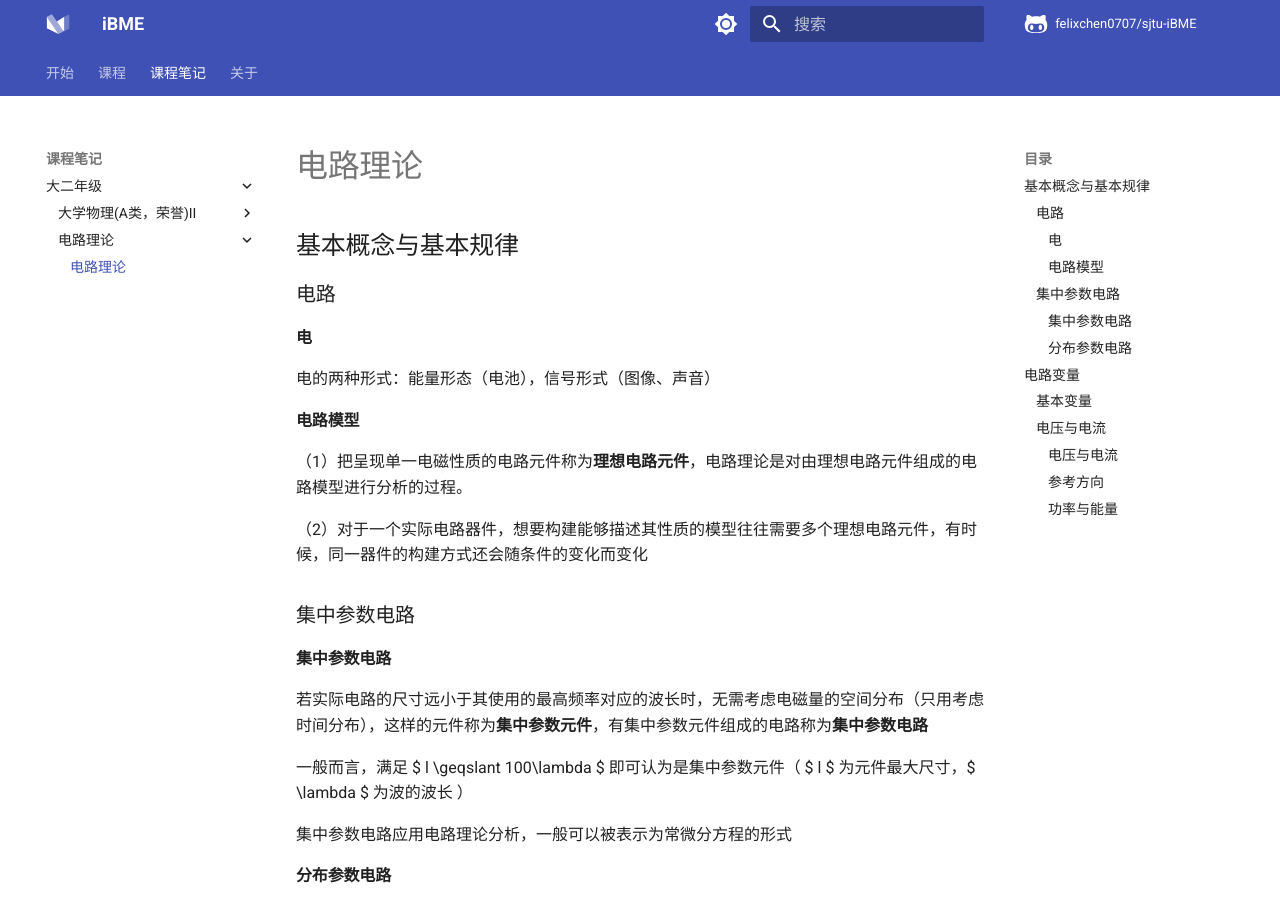
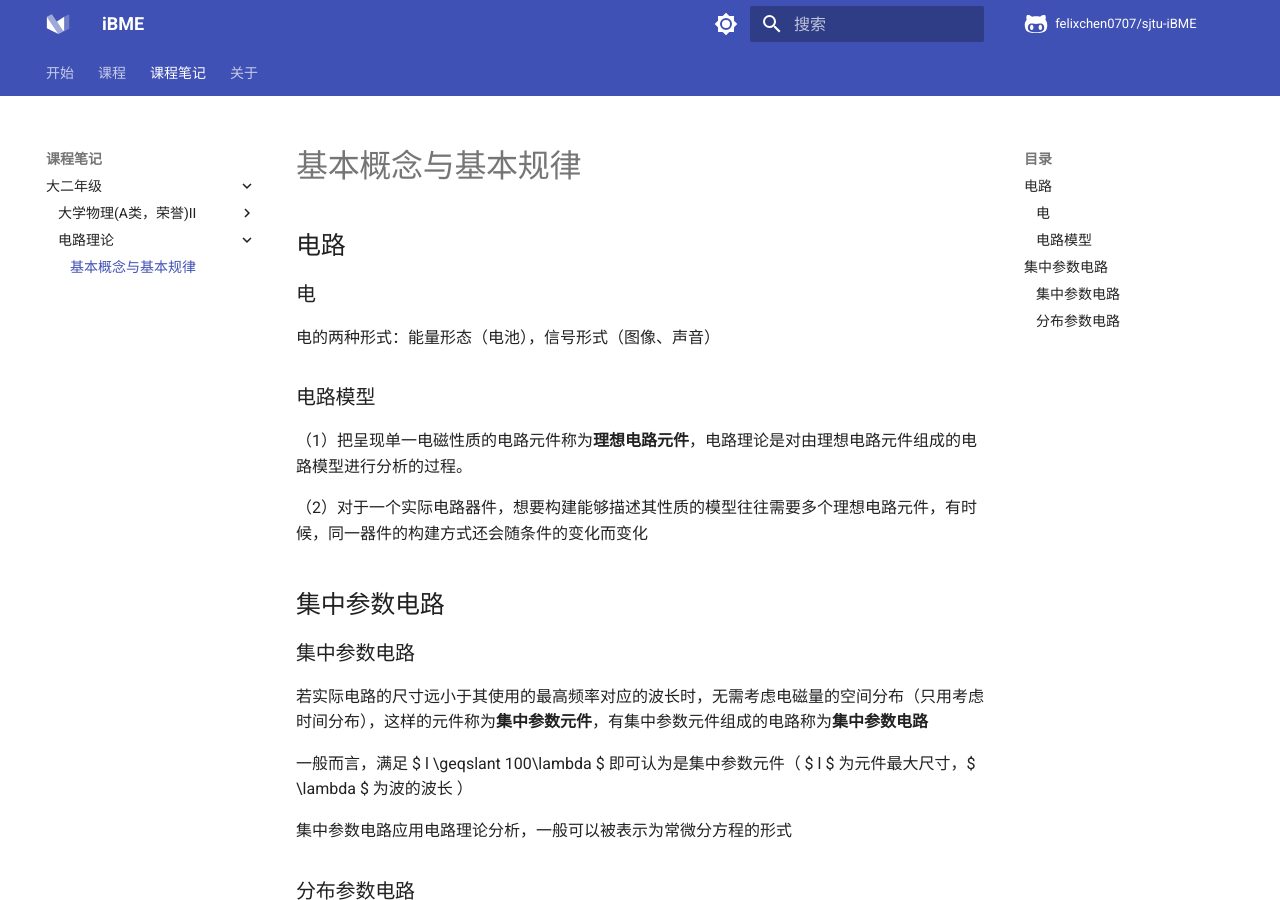
Before and after one commit to glimmeringlight/sjtu-notes, an MkDocs documentation site: the page built from docs/notes/grade2/EE0501/001.md, in a window 1280 px wide and 900 px high. Built offline with MkDocs 1.6.1 and Material for MkDocs 9.7.7, drawn with Linux system fonts in a browser that asks for light colours; a script that is not in the unit is left out; comment, search, counter and statistics services are not loaded.

Commit message:
Update 001.md

```diff
--- a/docs/notes/grade2/EE0501/001.md
+++ b/docs/notes/grade2/EE0501/001.md
@@ -1,22 +1,20 @@
-# 电路理论
+# 基本概念与基本规律
 
-## 基本概念与基本规律
+## 电路
 
-### 电路
-
-#### 电
+### 电
 
 电的两种形式：能量形态（电池），信号形式（图像、声音）
 
-#### 电路模型
+### 电路模型
 
 （1）把呈现单一电磁性质的电路元件称为**理想电路元件**，电路理论是对由理想电路元件组成的电路模型进行分析的过程。
 
 （2）对于一个实际电路器件，想要构建能够描述其性质的模型往往需要多个理想电路元件，有时候，同一器件的构建方式还会随条件的变化而变化
 
+## 集中参数电路
+
 ### 集中参数电路
-
-#### 集中参数电路
 
 若实际电路的尺寸远小于其使用的最高频率对应的波长时，无需考虑电磁量的空间分布（只用考虑时间分布），这样的元件称为**集中参数元件**，有集中参数元件组成的电路称为**集中参数电路**
 
@@ -24,26 +22,26 @@
 
 集中参数电路应用电路理论分析，一般可以被表示为常微分方程的形式
 
-#### 分布参数电路
+### 分布参数电路
 
 在电路使用时的频率较高，不满足上述条件时，需要同时考虑电磁场的时间与空间对电路电磁量的影响，这样的电路称为**分布参数电路**
 
 分布参数电路应用电磁场理论分析，一般可以被表示为偏微分方程
 
-## 电路变量
+# 电路变量
 
-### 基本变量
+## 基本变量
 
 电压与电流，电荷与磁通可以作为电路的基本变量，知道其中任意一对，即可确定电路的特性
 
+## 电压与电流
+
 ### 电压与电流
-
-#### 电压与电流
 电流：$ i=\frac{dq}{dt} $
 
 电压：$ u=\frac{d\omega}{dq}$ (单位正电荷有一点转移到另一点得到或者失去的能量)
 
-#### 参考方向
+### 参考方向
 
 电流与电压的参考方向可以任意选取，当物理量为正时，表示方向与参考方向相同；当物理量为负时，表示方向与参考方向相反
 
@@ -51,7 +49,7 @@
 
 电路分析时，**必须要选取参考方向**
 
-#### 功率与能量
+### 功率与能量
 
 在一致参考下
 
```
